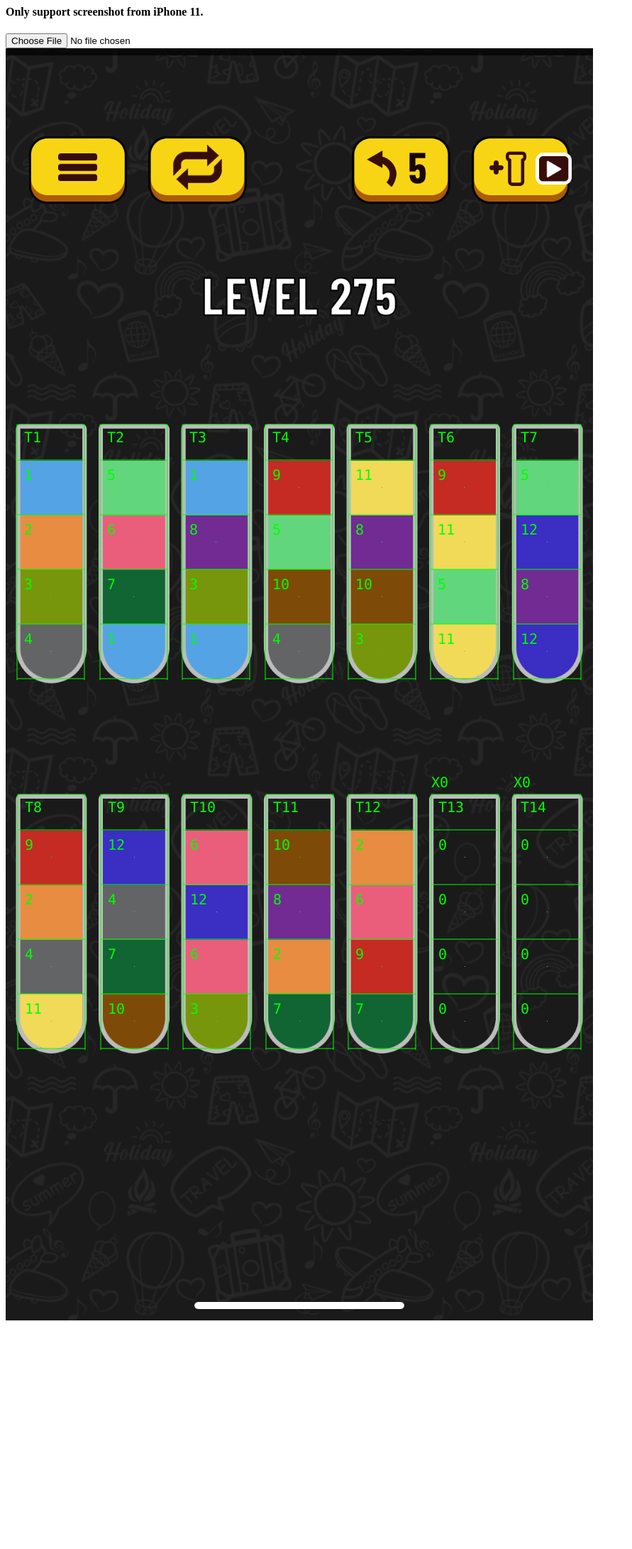
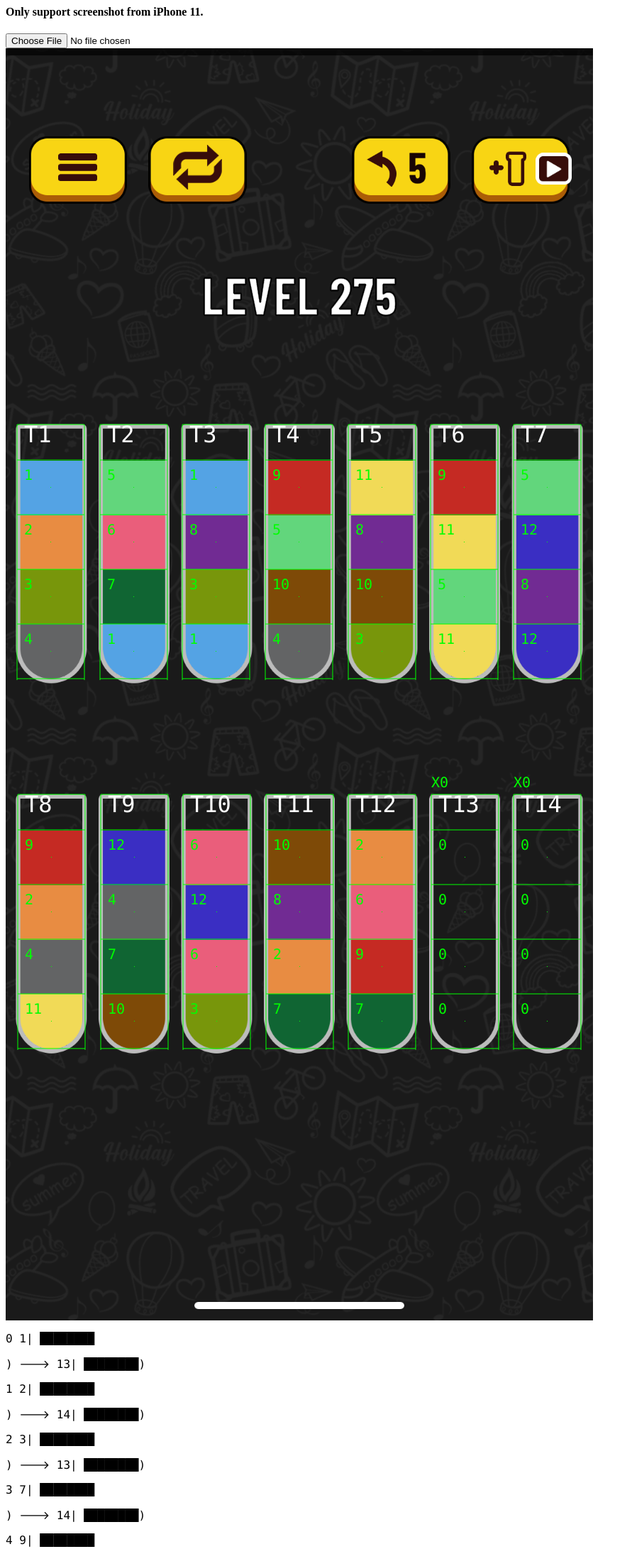
Before and after one commit to guitared/guitared.github.io, a plain HTML site: page watersort/index.html in a window 1280 px wide. Shown: the top 2182 px of the page at 71% size, without its empty margins (0-891 px from the left). Before the commit the page ends 1868 px from the top, so only its background shows below. Drawn offline with Linux system fonts and the light colour scheme.

Commit message:
Update index.html

```diff
--- a/watersort/index.html
+++ b/watersort/index.html
@@ -2,7 +2,10 @@
 <h4>Only support screenshot from iPhone 11.</h4>
 <input type='file' /><br>
 <canvas id="canvas" width="828" height="1792"></canvas>
-
+<div id="logger"></div>
+<style>
+  div#logger {font-family: Consolas;}
+</style>
 <script>
 
 // screen resolution
@@ -19,6 +22,7 @@ const tube_layer = 77
 
 var canvas = document.getElementById('canvas')
 var cursorpos = document.getElementById('cursorpos')
+var logger = document.getElementById('logger')
 var ctx = canvas.getContext('2d')
 ctx.translate(0.5, 0.5)
 canvas.setAttribute('width', width)
@@ -61,7 +65,11 @@ class Tube{
     drawh(this.y+tube_gap+tube_layer+tube_layer,this.x,this.x+tube_width)
     drawh(this.y+tube_gap+tube_layer+tube_layer+tube_layer,this.x,this.x+tube_width)
     drawh(this.y+tube_gap+tube_layer+tube_layer+tube_layer+tube_layer,this.x,this.x+tube_width)
+    ctx.font = "32px Consolas"
+    ctx.fillStyle = '#fff'
     ctx.fillText("T"+this.i, this.x+10, this.y+25)
+    ctx.font = "20px Consolas"
+    ctx.fillStyle = '#0f0'
   }
 
   finished(){
@@ -267,6 +275,7 @@ function play(ii,ss,depth,ll){
           wincount+=1
           if(wincount>= N-2){
             console.log("WIN!!")
+            logger.innerHTML = ""
             recap(log)
             calcdone=true
             return
@@ -311,8 +320,15 @@ function compares(i,ti,tj){
   if(x1<10) x1 = " "+x1
   if(x2<10) x2 = " "+x2
   if(i<10) i = " "+i
+  printlog(i,x1,x2,c1,c2,c3,c4,d1,d2,d3,d4)
   console.log("%c"+i+' '+x1+"| "+"%c██"+"%c██"+"%c██"+"%c██"+"%c) 🡒 "+x2+"| "+"%c██"+"%c██"+"%c██"+"%c██"+"%c)",'font-family:consolas','color:#'+c1,'color:#'+c2,'color:#'+c3,'color:#'+c4,'color:#fff','color:#'+d1,'color:#'+d2,'color:#'+d3,'color:#'+d4,'color:#fff')
 }
+
+function printlog(i,x1,x2,c1,c2,c3,c4,d1,d2,d3,d4){
+  logger.innerHTML += '<p>'+i+' '+x1+'| '+'<span color="'+c1+'">██</span>'+'<span color="'+c2+'">██</span>'+'<span color="'+c3+'">██</span>'+'<span color="'+c4+'">██</span>'
+  logger.innerHTML += ') 🡒 '+x2+'| '+'<span color="'+d1+'">██</span>'+'<span color="'+d2+'">██</span>'+'<span color="'+d3+'">██</span>'+'<span color="'+d4+'">██</span>'+')</p>'
+}
+
 
 window.addEventListener('load', function() {
   img.src = 'image2.png'
```
